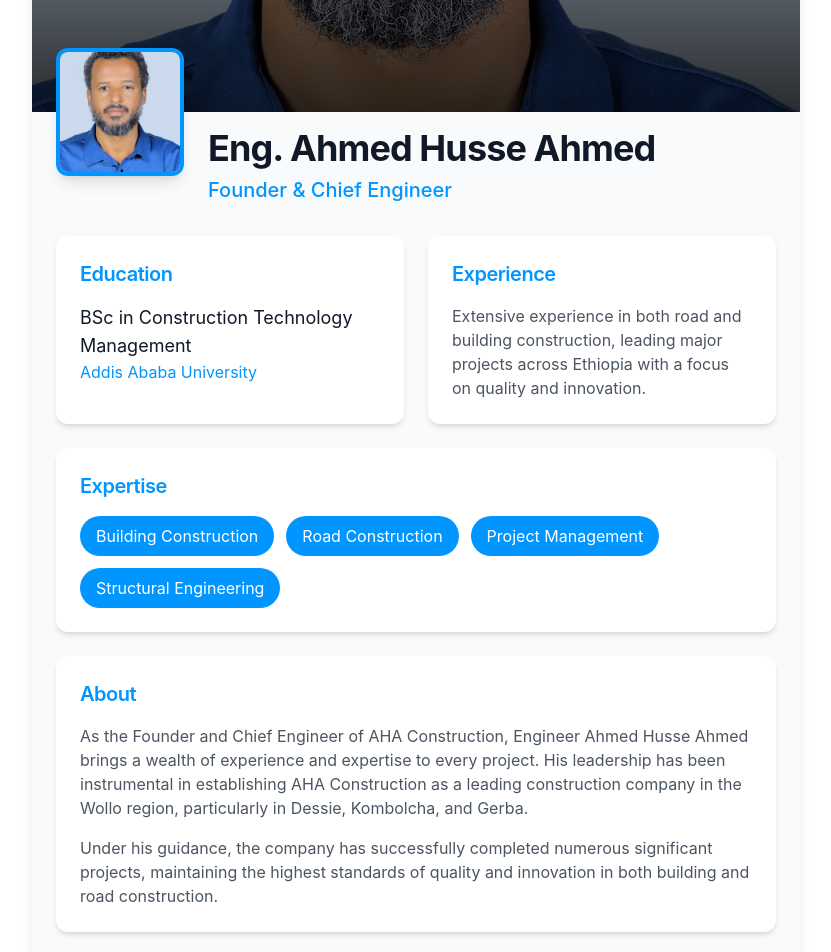
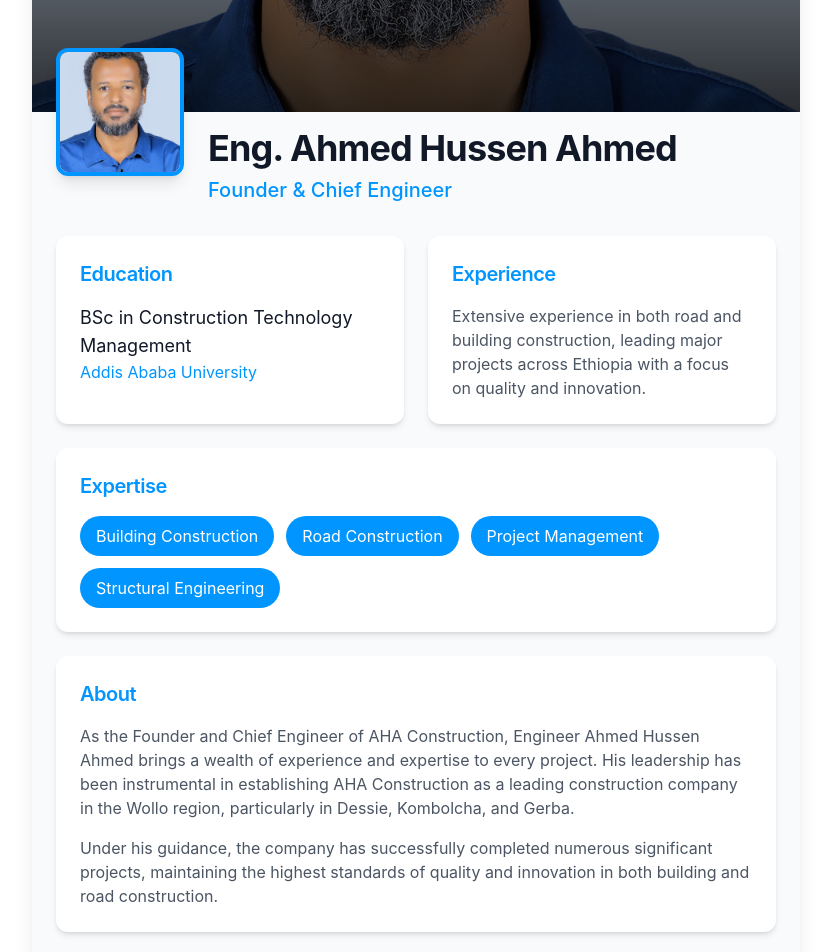
Before and after one commit to reenas3/aha-realestate-website, a React (Vite) app: page /aha-realestate-website/profile in a window 1280 px wide. Shown: the part 480-1432 px from the top of the page, without its empty margins (224-1055 px from the left). Built offline with nearby package versions, Linux system fonts and the light colour scheme.

Commit message:
Update engineer's name from Husse to Hussen

```diff
--- a/src/routes/Profile.tsx
+++ b/src/routes/Profile.tsx
@@ -14,7 +14,7 @@ export default function Profile() {
             <div className="relative aspect-[16/9] w-full">
               <img
                 src={`${import.meta.env.BASE_URL}images/eng_ahmed_husse.jpg`}
-                alt="Engineer Ahmed Husse Ahmed"
+                alt="Engineer Ahmed Hussen Ahmed"
                 className="absolute inset-0 h-full w-full object-cover"
               />
               <div className="absolute inset-0 bg-gradient-to-t from-black/80 to-transparent"></div>
@@ -25,12 +25,12 @@ export default function Profile() {
                 <div className="relative h-32 w-32 overflow-hidden rounded-xl border-4 border-[#0095FF] shadow-lg">
                   <img
                     src={`${import.meta.env.BASE_URL}images/eng_ahmed_husse.jpg`}
-                    alt="Engineer Ahmed Husse Ahmed"
+                    alt="Engineer Ahmed Hussen Ahmed"
                     className="h-full w-full object-cover"
                   />
                 </div>
                 <div className="mt-20">
-                  <h1 className="text-4xl font-bold text-gray-900">Eng. Ahmed Husse Ahmed</h1>
+                  <h1 className="text-4xl font-bold text-gray-900">Eng. Ahmed Hussen Ahmed</h1>
                   <p className="mt-2 text-xl text-[#0095FF] font-medium">Founder & Chief Engineer</p>
                 </div>
               </div>
@@ -71,7 +71,7 @@ export default function Profile() {
                   <div className="rounded-xl bg-white p-6 shadow-md">
                     <h2 className="text-xl font-semibold text-[#0095FF]">About</h2>
                     <p className="mt-4 text-gray-600">
-                      As the Founder and Chief Engineer of AHA Construction, Engineer Ahmed Husse Ahmed
+                      As the Founder and Chief Engineer of AHA Construction, Engineer Ahmed Hussen Ahmed
                       brings a wealth of experience and expertise to every project. His leadership has
                       been instrumental in establishing AHA Construction as a leading construction company
                       in the Wollo region, particularly in Dessie, Kombolcha, and Gerba.
```
